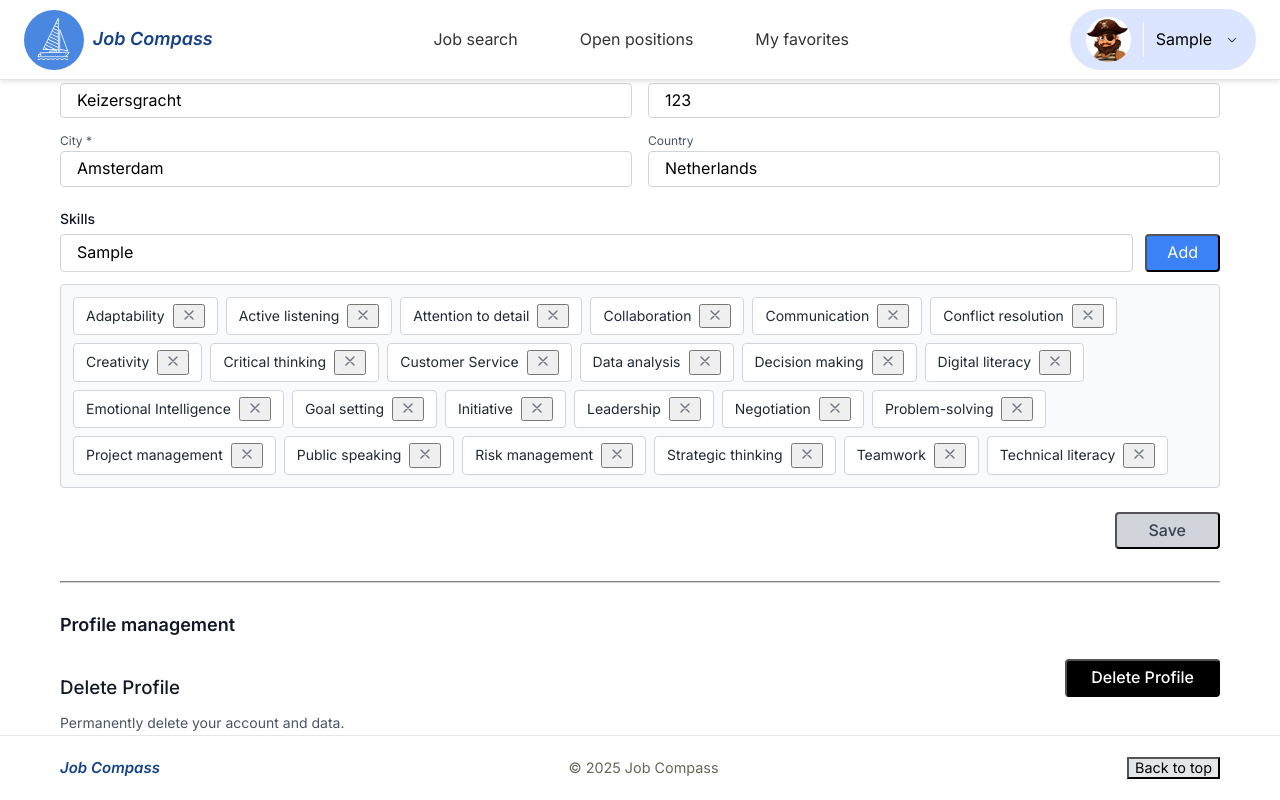
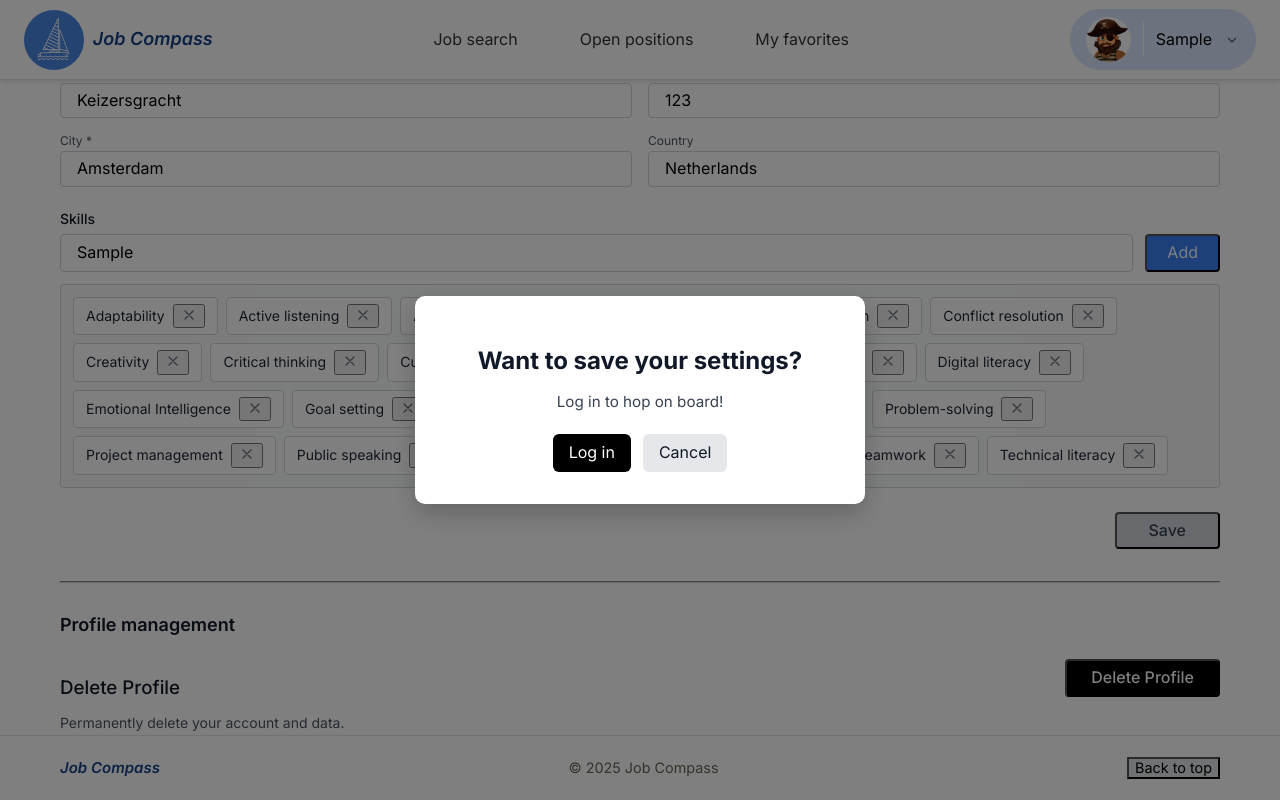
Before and after one commit to HackYourFutureProjects/c53-final-project-group-A, a React (Vite) app in the folder client/: page /profile in a window 1280 px wide. Both pictures are taken after typing "Sample", "Sample", "Sample123", "Sample123", "Sample" into the empty fields and a click on the button "Save". Shown: the part 409-1209 px from the top of the page. Built offline with nearby package versions, Linux system fonts and the light colour scheme.

Commit message:
refactor: update AddressSettings and Profile components to use handleSaveClick, and add PopupForSave for save confirmation

```diff
--- a/client/src/components/AddressSettings.jsx
+++ b/client/src/components/AddressSettings.jsx
@@ -1,7 +1,7 @@
 import { UseUser } from "../context/UserContext";
 
 export default function AddressSettings({
-  saveProfileSettings,
+  handleSaveClick,
   streetInputRef,
   houseInputRef,
   cityInputRef,
@@ -12,7 +12,7 @@ export default function AddressSettings({
 
   function pressEnterKey(e) {
     if (e.key === "Enter") {
-      saveProfileSettings(
+      handleSaveClick(
         streetInputRef,
         houseInputRef,
         cityInputRef,
--- a/client/src/components/JobCard/JobCard.jsx
+++ b/client/src/components/JobCard/JobCard.jsx
@@ -14,7 +14,7 @@ export default function JobCard({ job, onApplyClick }) {
   const favorites = Array.isArray(user?.favorites) ? user.favorites : [];
 
   //  New state for showing popup
-  const [showPopup, setShowPopup] = useState(false);
+  const [showApplyPopup, setShowApplyPopup] = useState(false);
   const [showFavoritesPopup, setShowFavoritesPopup] = useState(false);
 
   const handleApplyClick = (e) => {
@@ -27,11 +27,11 @@ export default function JobCard({ job, onApplyClick }) {
       return;
     }
 
-    setShowPopup(true);
+    setShowApplyPopup(true);
   };
 
   const handleLoginRedirect = () => {
-    setShowPopup(false);
+    setShowApplyPopup(false);
     setShowFavoritesPopup(false);
     navigate("/login", {});
   };
@@ -111,10 +111,10 @@ export default function JobCard({ job, onApplyClick }) {
           </div>
         </div>
       </div>
-      {showPopup && (
+      {showApplyPopup && (
         <PopupForMoreAndApply
           handleLoginRedirect={handleLoginRedirect}
-          setShowPopup={setShowPopup}
+          setShowPopup={setShowApplyPopup}
         />
       )}
       {showFavoritesPopup && (
--- /dev/null
+++ b/client/src/components/SuccessPopup/PopupForSave.jsx
@@ -0,0 +1,19 @@
+import "../JobCard/JobCard.css";
+export default function PopupForSave({ handleLoginRedirect, setShowPopup }) {
+  return (
+    <div className="popup-overlay">
+      <div className="popup-card">
+        <h2>Want to save your settings?</h2>
+        <p>Log in to hop on board!</p>
+        <div className="popup-buttons">
+          <button className="btn-primary" onClick={handleLoginRedirect}>
+            Log in
+          </button>
+          <button className="btn-secondary" onClick={() => setShowPopup(false)}>
+            Cancel
+          </button>
+        </div>
+      </div>
+    </div>
+  );
+}
--- a/client/src/pages/User/Profile.jsx
+++ b/client/src/pages/User/Profile.jsx
@@ -1,4 +1,5 @@
 import { useState, useRef } from "react";
+import { useNavigate } from "react-router-dom";
 import SkillsSettings from "../../components/SkillsSettings";
 import AddressSettings from "../../components/AddressSettings";
 import AlertMessage from "../../components/AlertMessage";
@@ -6,9 +7,13 @@ import { cleanUpText } from "../../util/cleanUpText";
 import { validateAddressTextInputs } from "../../util/addressTextsValidation";
 import { validateHouseNoInput } from "../../util/addressHouseNoValidation";
 import { UseUser } from "../../context/UserContext";
+import PopupForSave from "../../components/SuccessPopup/PopupForSave";
+import { defaultUser } from "../../data/defaultUser";
 
 export default function Profile() {
+  const navigate = useNavigate();
   const [alert, setAlert] = useState({ type: "", message: "" });
+  const [showSavePopup, setShowSavePopup] = useState(false);
   const firstNameInputRef = useRef(null);
   const lastNameInputRef = useRef(null);
   const passwordInputRef = useRef(null);
@@ -24,7 +29,12 @@ export default function Profile() {
     setAlert({ type: "", message: "" });
   }
 
-  function saveProfileSettings(
+  const handleLoginRedirect = () => {
+    setShowSavePopup(false);
+    navigate("/login", {});
+  };
+
+  function handleSaveClick(
     streetInputRef,
     houseInputRef,
     cityInputRef,
@@ -38,6 +48,10 @@ export default function Profile() {
     let house = houseInputRef.current;
     let city = cityInputRef.current;
     let country = countryInputRef.current;
+    if (user && user.email !== defaultUser.email) {
+      return;
+    }
+    setShowSavePopup(true);
     if (
       !firstName ||
       !lastName ||
@@ -107,7 +121,7 @@ export default function Profile() {
   }
   function pressEnterKey(e) {
     if (e.key === "Enter")
-      saveProfileSettings(
+      handleSaveClick(
         streetInputRef,
         houseInputRef,
         cityInputRef,
@@ -223,7 +237,7 @@ export default function Profile() {
       {/* Settings Section */}
       <h2 className="text-lg font-semibold text-gray-900 mb-6">Settings</h2>
       <AddressSettings
-        saveProfileSettings={saveProfileSettings}
+        handleSaveClick={handleSaveClick}
         streetInputRef={streetInputRef}
         houseInputRef={houseInputRef}
         cityInputRef={cityInputRef}
@@ -242,7 +256,7 @@ export default function Profile() {
           <button
             id="saveBtn"
             onClick={() =>
-              saveProfileSettings(
+              handleSaveClick(
                 streetInputRef,
                 houseInputRef,
                 cityInputRef,
@@ -253,6 +267,13 @@ export default function Profile() {
           >
             Save
           </button>
+          {/* Popup for saving settings */}
+          {showSavePopup && (
+            <PopupForSave
+              handleLoginRedirect={handleLoginRedirect}
+              setShowSavePopup={setShowSavePopup}
+            />
+          )}
         </div>
       </div>
       <hr className="border-gray-300 mb-8" />
```
